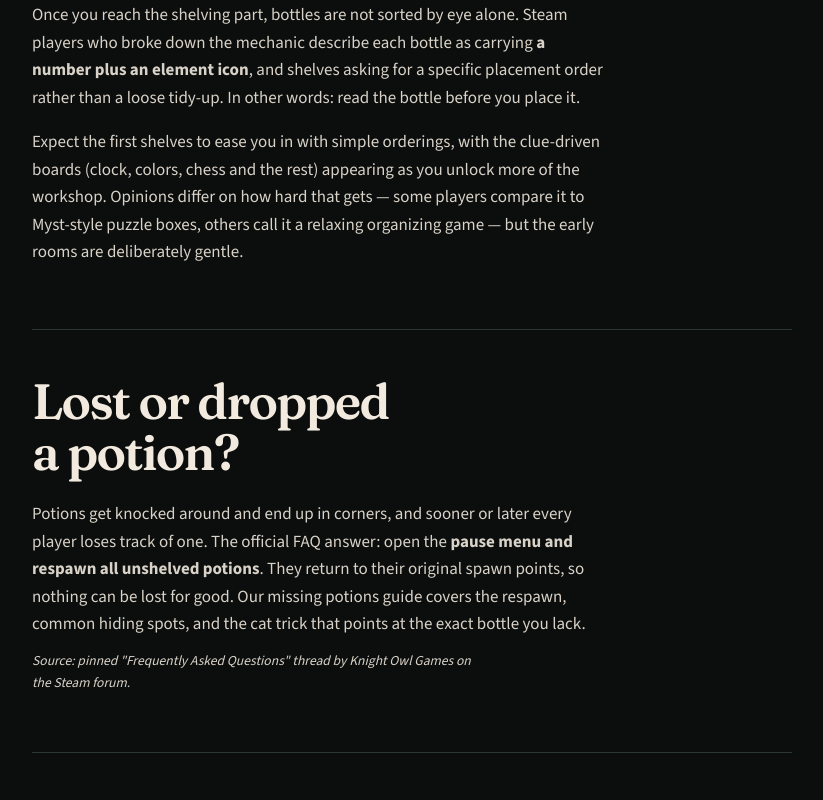
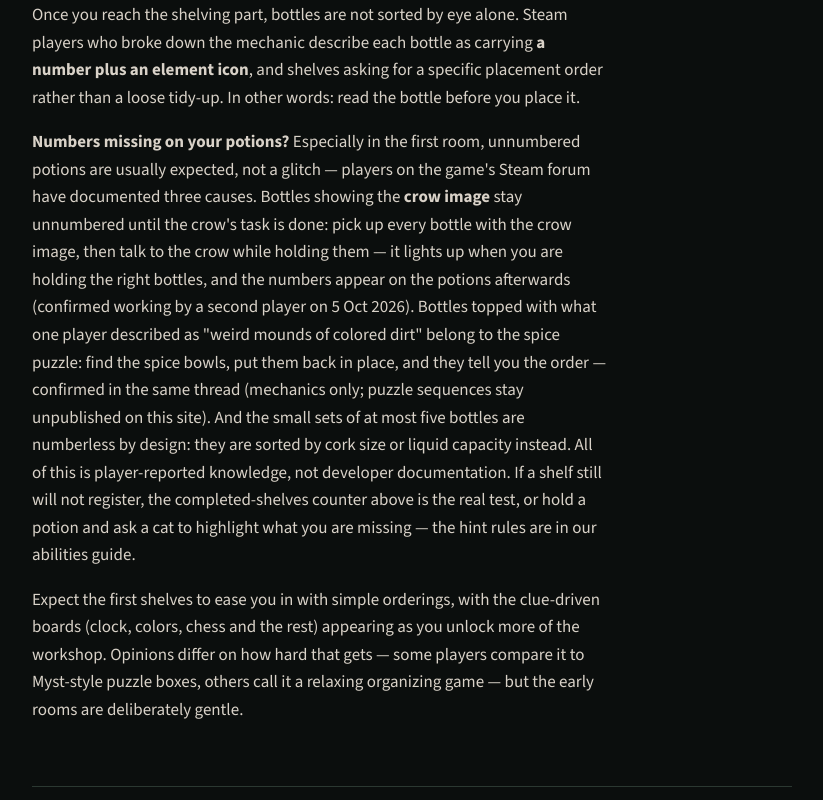
Before and after one commit to bruce-hmz/shelve-the-potions-guide, a Next.js app: page /walkthrough/first-room in a window 1280 px wide. Shown: the part 2800-3600 px from the top of the page, without its empty margins (360-1183 px from the left). Built offline with nearby package versions, Linux system fonts and the light colour scheme; no server answers.

Commit message:
content: potion-numbers mechanics row on first-room walkthrough (ACT-062)

```diff
--- a/app/walkthrough/first-room/page.tsx
+++ b/app/walkthrough/first-room/page.tsx
@@ -121,6 +121,9 @@ export default function FirstRoomPage() {
                 Once you reach the shelving part, bottles are not sorted by eye alone. Steam players who broke down the mechanic describe each bottle as carrying <strong>a number plus an element icon</strong>, and shelves asking for a specific placement order rather than a loose tidy-up. In other words: read the bottle before you place it.
               </p>
               <p>
+                <strong>Numbers missing on your potions?</strong> Especially in the first room, unnumbered potions are usually expected, not a glitch — players on the game&apos;s Steam forum have documented three causes. Bottles showing the <strong>crow image</strong> stay unnumbered until the crow&apos;s task is done: pick up every bottle with the crow image, then talk to the crow while holding them — it lights up when you are holding the right bottles, and the numbers appear on the potions afterwards (confirmed working by a second player on 5 Oct 2026). Bottles topped with what one player described as &quot;weird mounds of colored dirt&quot; belong to the spice puzzle: find the spice bowls, put them back in place, and they tell you the order — confirmed in the same thread (mechanics only; puzzle sequences stay unpublished on this site). And the small sets of at most five bottles are numberless by design: they are sorted by cork size or liquid capacity instead. All of this is player-reported knowledge, not developer documentation. If a shelf still will not register, the <a href="#checklist">completed-shelves counter</a> above is the real test, or hold a potion and ask a cat to highlight what you are missing — the hint rules are in our <Link href="/help/abilities-and-hints/">abilities guide</Link>.
+              </p>
+              <p>
                 Expect the first shelves to ease you in with simple orderings, with the clue-driven boards (clock, colors, chess and the rest) appearing as you unlock more of the workshop. Opinions differ on how hard that gets — some players compare it to Myst-style puzzle boxes, others call it a relaxing organizing game — but the early rooms are deliberately gentle.
               </p>
             </section>
@@ -168,6 +171,7 @@ export default function FirstRoomPage() {
                 <li>White chess bishop behind the white cat: multiple converging Steam discussion posts.</li>
                 <li>Invisible-checklist troubleshooting: launch-era thread &quot;How do you get out of the first room?&quot; (Aug 2026, developer reply plus the player-reported new-game fix) and a 7 Sep 2026 Steam review describing the hidden-HUD variant.</li>
                 <li>Tutorial-exit counter diagnostic: developer reply in the Steam thread &quot;Help, I&apos;m stuck in the tutorial.&quot; (4 Oct 2026) — the completed-shelves counter must read 12, with Discord save-check escalation if it does and the door still won&apos;t open. The crow-puzzle suspicion in the same thread is a player comment, unconfirmed.</li>
+                <li>Missing potion numbers (crow-task unlock, spice-bowl ordering, numberless small sets): Steam thread &quot;I don&apos;t have numbers on potions&quot; (Sep–Oct 2026) — community answers by two players; the crow and spice steps were confirmed working by a second player on 5 Oct 2026. Player-reported knowledge, no developer confirmation. Mechanics only; puzzle sequences are not published on this site.</li>
                 <li>We have not retested the tutorial room in-game; details are labelled accordingly and will be refined after a first-hand pass.</li>
               </ul>
             </section>
```
